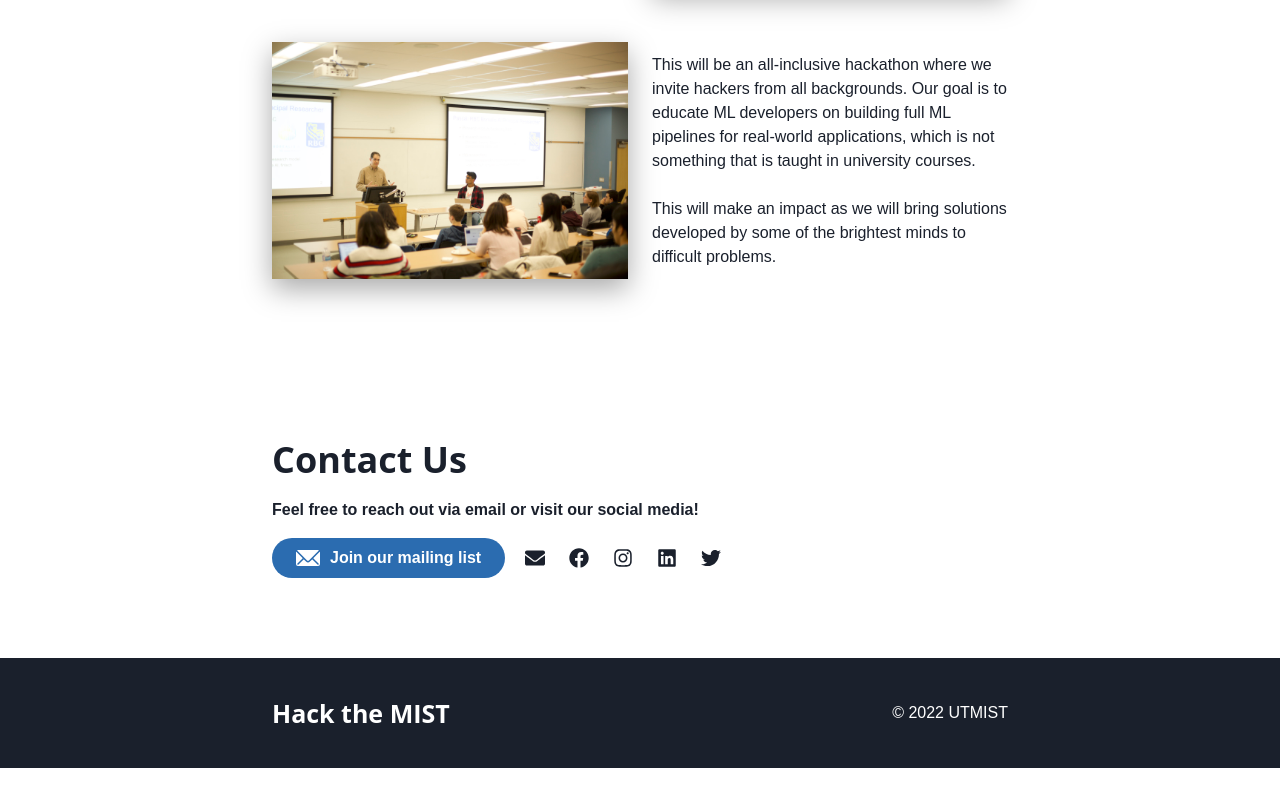
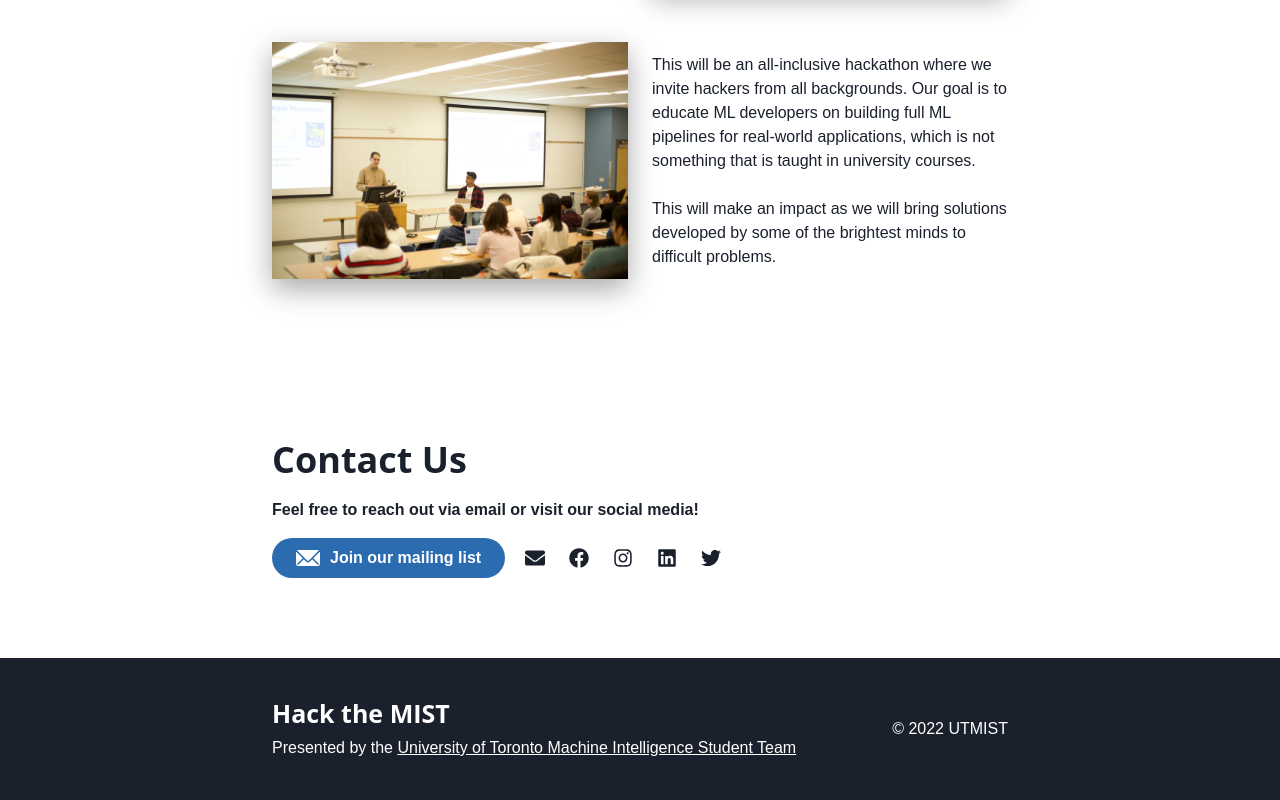
Before and after one commit to UTMIST/hackthemist, a React (Create React App) app: page / in a window 1280 px wide. Shown: the part 1345-2145 px from the top of the page. Before the commit the page ends 2113 px from the top, so only its background shows below. Built offline with nearby package versions, Linux system fonts and the light colour scheme.

Commit message:
Added reference to UTMIST in footer

```diff
--- a/src/sections/Footer.tsx
+++ b/src/sections/Footer.tsx
@@ -8,7 +8,8 @@ import {
     Text,
     useColorModeValue,
     Spacer,
-    Center
+    Center,
+    VStack
 } from '@chakra-ui/react'
 
 const Footer = () => {
@@ -19,12 +20,25 @@ const Footer = () => {
         >
             <Container maxW={'3xl'} py={10}>
                 <Flex>
-                    <Center>
+                    <VStack alignItems={'left'} pb={{ base: 10, sm: 0 }}>
                         <Link href="#" _hover={{ color: 'blue.600' }} transition={'0.25s'}>
                             <Heading fontSize={25}>Hack the MIST</Heading>
                         </Link>
-                    </Center>
+                        <Text>
+                            Presented by the&nbsp;
+                            <Link
+                                textDecor={'underline'}
+                                href="https://utmist.gitlab.io"
+                                _hover={{ color: 'blue.600' }}
+                                transition={'0.25s'}
+                            >
+                                University of Toronto Machine Intelligence Student Team
+                            </Link>
+                        </Text>
+                    </VStack>
+
                     <Spacer />
+
                     <Center>
                         <Text>© 2022 UTMIST</Text>
                     </Center>
```
